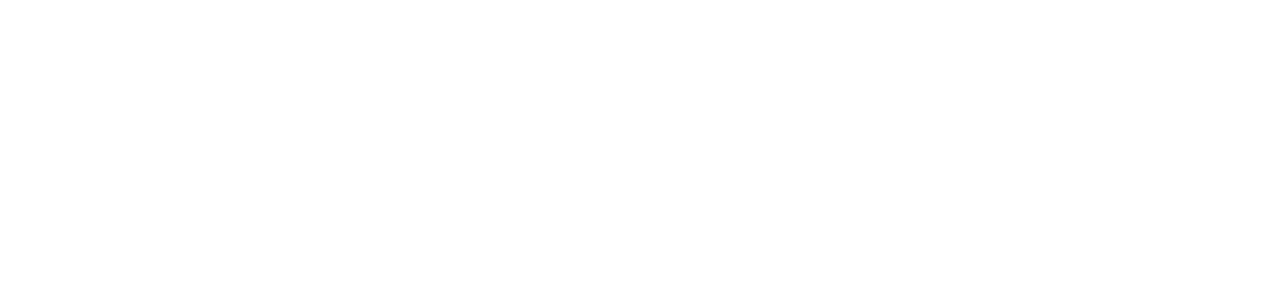
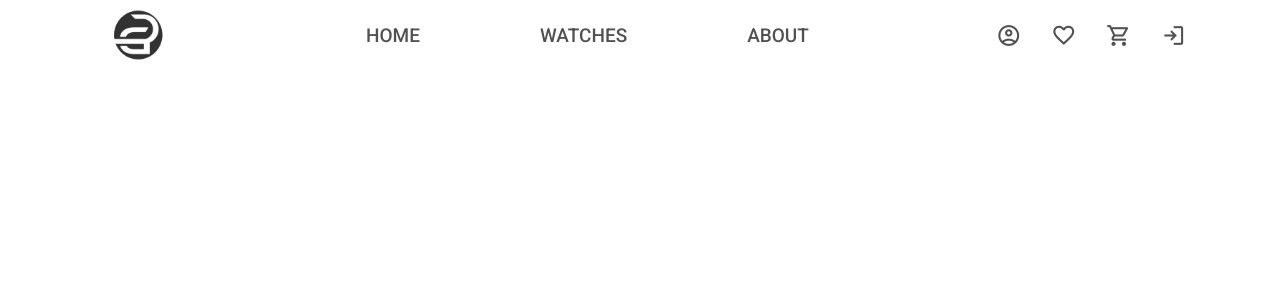
Before and after one commit to KhoaChris/Angular_Watch_Seller, an Angular app: page /Watches in a window 1280 px wide. Before the commit this address led to /. Shown: the top 300 px of the page. Built offline with nearby package versions, Linux system fonts and the light colour scheme.

Commit message:
update routing watches page

```diff
--- a/src/app/app.routes.ts
+++ b/src/app/app.routes.ts
@@ -2,5 +2,11 @@
 import { HomePageComponent } from './pages/home-page/home-page.component';
 import { LoginPageComponent } from './pages/login-page/login-page.component';
 import { SignupPageComponent } from './pages/signup-page/signup-page.component';
+import { WatchesPageComponent } from './pages/watches-page/watches-page.component';
 
-export const routes: Routes = [{ path: '', component: HomePageComponent }, {path: 'Login', component: LoginPageComponent}, {path: 'Signup', component: SignupPageComponent}];
+export const routes: Routes = [
+  { path: '', component: HomePageComponent },
+  { path: 'Login', component: LoginPageComponent },
+  { path: 'Signup', component: SignupPageComponent },
+  { path: 'Watches', component: WatchesPageComponent },
+];
--- a/src/app/components/navbar/navbar.component.html
+++ b/src/app/components/navbar/navbar.component.html
@@ -5,7 +5,7 @@
 
   <div class="contents">
     <a class="features" (click)="navToHome()">HOME</a>
-    <a class="features">WATCHES</a>
+    <a class="features" (click)="navToWatches()">WATCHES</a>
     <a class="features">ABOUT</a>
   </div>
 
--- a/src/app/components/navbar/navbar.component.ts
+++ b/src/app/components/navbar/navbar.component.ts
@@ -23,6 +23,10 @@
     this.router.navigate(['/Login']);
   }
 
+  navToWatches() {
+    this.router.navigate(['/Watches']);
+  }
+
   handleClickLogin() {
     this.token = 1;
     alert('You have successfully logged in.')
--- a/src/app/components/page-contents-login/page-contents-login.component.html
+++ b/src/app/components/page-contents-login/page-contents-login.component.html
@@ -22,8 +22,8 @@
   <div class="input-container">
     <p id="other-login-text">Others way to signed in</p>
     <div class="methods">
-      <img src="../../../assets/image 19.png" alt="">
-      <img src="../../../assets/image 20.png" alt="">
+      <img src="../../../assets/image 19.png" alt="" />
+      <img src="../../../assets/image 20.png" alt="" />
     </div>
     <p id="sign-up" (click)="navToSignUp()">Click here to create account</p>
   </div>
--- /dev/null
+++ b/src/app/components/page-contents-watches/page-contents-watches.component.ts
@@ -0,0 +1,12 @@
+import { CommonModule } from '@angular/common';
+import { ChangeDetectionStrategy, Component } from '@angular/core';
+
+@Component({
+  selector: 'app-page-contents-watches',
+  standalone: true,
+  imports: [CommonModule],
+  templateUrl: './page-contents-watches.component.html',
+  styleUrl: './page-contents-watches.component.scss',
+  changeDetection: ChangeDetectionStrategy.Default,
+})
+export class PageContentsWatchesComponent {}
--- a/src/app/pages/watches-page/watches-page.component.html
+++ b/src/app/pages/watches-page/watches-page.component.html
@@ -0,0 +1 @@
+<app-navbar></app-navbar>
```
Also changed, not shown: src/app/pages/watches-page/watches-page.component.ts (+4 -4 lines), src/app/components/page-contents-watches/page-contents-watches.component.html (added), src/app/components/page-contents-watches/page-contents-watches.component.scss (added).
